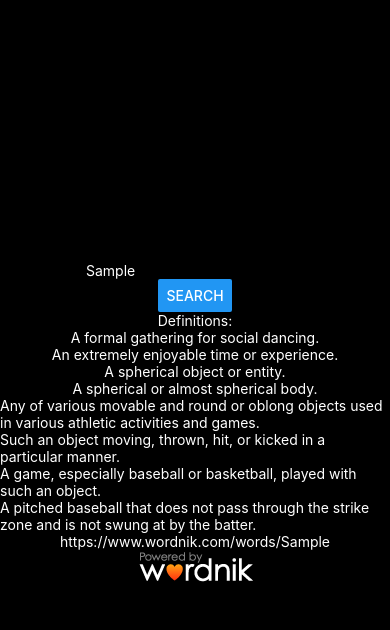
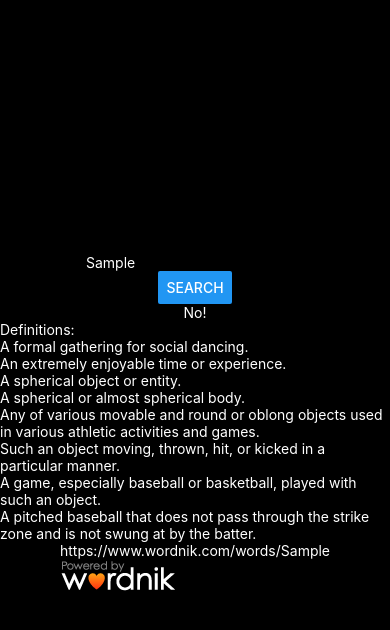
Before and after one commit to taracdia/scrabble-checker, a React Native app: screen / in a window 390 px wide. Both pictures are taken after typing "Sample" into the empty fields and a click on the button "SEARCH". Shown: the top 630 px of the page. Built offline with nearby package versions, Linux system fonts and the light colour scheme.

Commit message:
Divided logic into components

```diff
--- a/App.js
+++ b/App.js
@@ -6,12 +6,13 @@ import {
 	View,
 	Button,
 	TextInput,
-	Image,
-	Linking,
-	TouchableHighlight,
 	Keyboard,
 } from "react-native";
 import { REACT_APP_DICTIONARY_API_KEY } from "@env";
+
+import Attribution from "./components/Attribution";
+import StatusEmblem from "./components/StatusEmblem";
+import Definitions from "./components/Definitions";
 
 export default function App() {
 	const [dictDef, setDictDef] = React.useState([]);
@@ -23,6 +24,7 @@ export default function App() {
 	const [hasFirstSearch, setHasFirstSearch] = React.useState(false);
 
 	const dummyButton = () => {
+		setHasFirstSearch(true);
 		const dummyVals = [
 			{
 				id: "B5042200-1",
@@ -255,7 +257,6 @@ export default function App() {
 	};
 
 	const clickButton = () => {
-		//TODO: unhide statusemblem, hide keyboard
 		setHasFirstSearch(true);
 		Keyboard.dismiss();
 		//Reset states
@@ -273,22 +274,6 @@ export default function App() {
 					//This means it is a valid scrabble word
 					setIsWord(true);
 					//Retrieve and display the definition
-					findDefinition();
-				} else if (res.cod == 404) {
-					//This means it isn't a valid scrabble word
-					setIsLoading(false);
-				} else {
-					throw new Error();
-				}
-			})
-			.catch(err => {
-				setIsError(true);
-				setIsLoading(false);
-				console.log(err.message);
-			});
-	};
-
-	const findDefinition = () => {
 					fetch(
 						`https://api.wordnik.com/v4/word.json/${possibleWord}/definitions?limit=10&includeRelated=false&useCanonical=true&includeTags=false&api_key=${REACT_APP_DICTIONARY_API_KEY}`
 					)
@@ -305,9 +290,18 @@ export default function App() {
 										return result;
 									}, [])
 								);
+							} else if (res.cod != 404) {
+								throw new Error();
+							}
+						})
+						.catch(err => {
+							setIsError(true);
+							setIsLoading(false);
+							console.log(err.message);
+						});
 				} else if (res.cod == 404) {
-					//Not found in dictionary
-					setDictDef(["There is no definition found."]);
+					//This means it isn't a valid scrabble word
+					setIsLoading(false);
 				} else {
 					throw new Error();
 				}
@@ -319,20 +313,6 @@ export default function App() {
 			});
 	};
 
-	const StatusEmblem = () => {
-		if (!hasFirstSearch) {
-			return null;
-		} else if (isError) {
-			return <Text style={styles.text}>Error</Text>;
-		} else if (isLoading) {
-			return <Text style={styles.text}>Loading</Text>;
-		} else if (isWord) {
-			return <Text style={styles.text}>Yes!</Text>;
-		} else {
-			return <Text style={styles.text}>No!</Text>;
-		}
-	};
-
 	return (
 		<View style={styles.container}>
 			<TextInput
@@ -342,24 +322,19 @@ export default function App() {
 				style={styles.text}
 			/>
 			<Button title="search" onPress={() => dummyButton()}></Button>
+			<StatusEmblem
+				isError={isError}
+				isLoading={isLoading}
+				isWord={isWord}
+				hasFirstSearch={hasFirstSearch}
+			/>
+			<Definitions hasFirstSearch={hasFirstSearch} dictDef={dictDef} />
+
+			<Attribution
+				possibleWord={possibleWord}
+				hasFirstSearch={hasFirstSearch}
+			/>
 			<StatusBar style="auto" />
-			<StatusEmblem />
-			<Text style={styles.text}>Definitions:</Text>
-			{dictDef.map(def => (
-				<Text style={styles.text}>{def}</Text>
-			))}
-			<Text style={styles.text}>
-				https://www.wordnik.com/words/{possibleWord}
-			</Text>
-			<TouchableHighlight
-				onPress={() => Linking.openURL("https://wordnik.com")}
-			>
-				<Image
-					source={require("./assets/wordnik.png")}
-					style={styles.logo}
-					resizeMode="contain"
-				/>
-			</TouchableHighlight>
 		</View>
 	);
 }
@@ -374,8 +349,4 @@ const styles = StyleSheet.create({
 	text: {
 		color: "#fff",
 	},
-	logo: {
-		width: 115,
-		height: 32,
-	},
 });
--- /dev/null
+++ b/components/Attribution.js
@@ -0,0 +1,48 @@
+import { StatusBar } from "expo-status-bar";
+import React from "react";
+import {
+	StyleSheet,
+	Text,
+	View,
+	Image,
+	Linking,
+	TouchableHighlight,
+} from "react-native";
+
+export default function Attribution({ possibleWord, hasFirstSearch }) {
+	const AttLink = () => {
+		if (hasFirstSearch) {
+			return (
+				<Text style={styles.text}>
+					https://www.wordnik.com/words/{possibleWord}
+				</Text>
+			);
+		} else {
+			return null;
+		}
+	};
+	return (
+		<View>
+			<AttLink />
+			<TouchableHighlight
+				onPress={() => Linking.openURL("https://wordnik.com")}
+			>
+				<Image
+					source={require("../assets/wordnik.png")}
+					style={styles.logo}
+					resizeMode="contain"
+				/>
+			</TouchableHighlight>
+		</View>
+	);
+}
+
+const styles = StyleSheet.create({
+	text: {
+		color: "#fff",
+	},
+	logo: {
+		width: 115,
+		height: 32,
+	},
+});
--- /dev/null
+++ b/components/Definitions.js
@@ -0,0 +1,36 @@
+import React from "react";
+import { StyleSheet, Text, View } from "react-native";
+import { REACT_APP_DICTIONARY_API_KEY } from "@env";
+
+export default function Definitions({ hasFirstSearch, dictDef }) {
+	if (!hasFirstSearch) {
+		return null;
+	}
+
+	const DefList = () => {
+		if (dictDef.length == 0) {
+			return <Text style={styles.text}>No definitions found</Text>;
+		} else {
+			return (
+				<View>
+					{dictDef.map(def => (
+						<Text style={styles.text}>{def}</Text>
+					))}
+				</View>
+			);
+		}
+	};
+
+	return (
+		<View>
+			<Text style={styles.text}>Definitions:</Text>
+			<DefList />
+		</View>
+	);
+}
+
+const styles = StyleSheet.create({
+	text: {
+		color: "#fff",
+	},
+});
--- /dev/null
+++ b/components/StatusEmblem.js
@@ -0,0 +1,27 @@
+import React from "react";
+import { StyleSheet, Text } from "react-native";
+
+export default function StatusEmblem({
+	hasFirstSearch,
+	isError,
+	isLoading,
+	isWord,
+}) {
+	if (!hasFirstSearch) {
+		return null;
+	} else if (isError) {
+		return <Text style={styles.text}>Error</Text>;
+	} else if (isLoading) {
+		return <Text style={styles.text}>Loading</Text>;
+	} else if (isWord) {
+		return <Text style={styles.text}>Yes!</Text>;
+	} else {
+		return <Text style={styles.text}>No!</Text>;
+	}
+}
+
+const styles = StyleSheet.create({
+	text: {
+		color: "#fff",
+	},
+});
```
Lines whose indentation alone changed are shown as unchanged.
